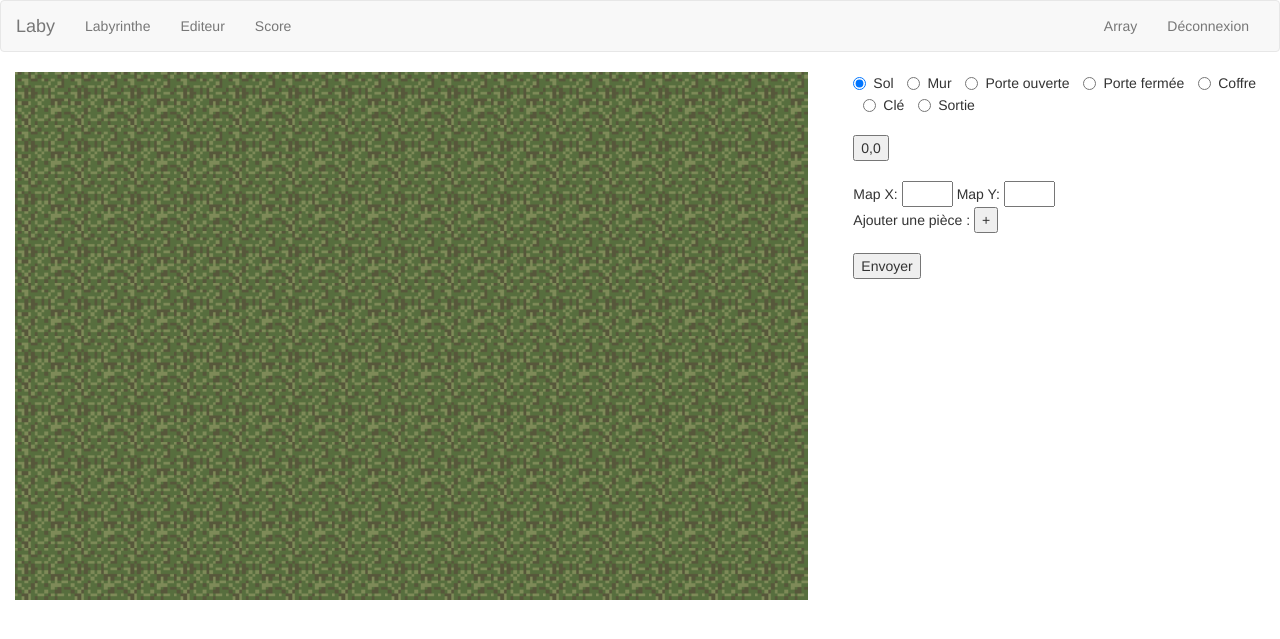
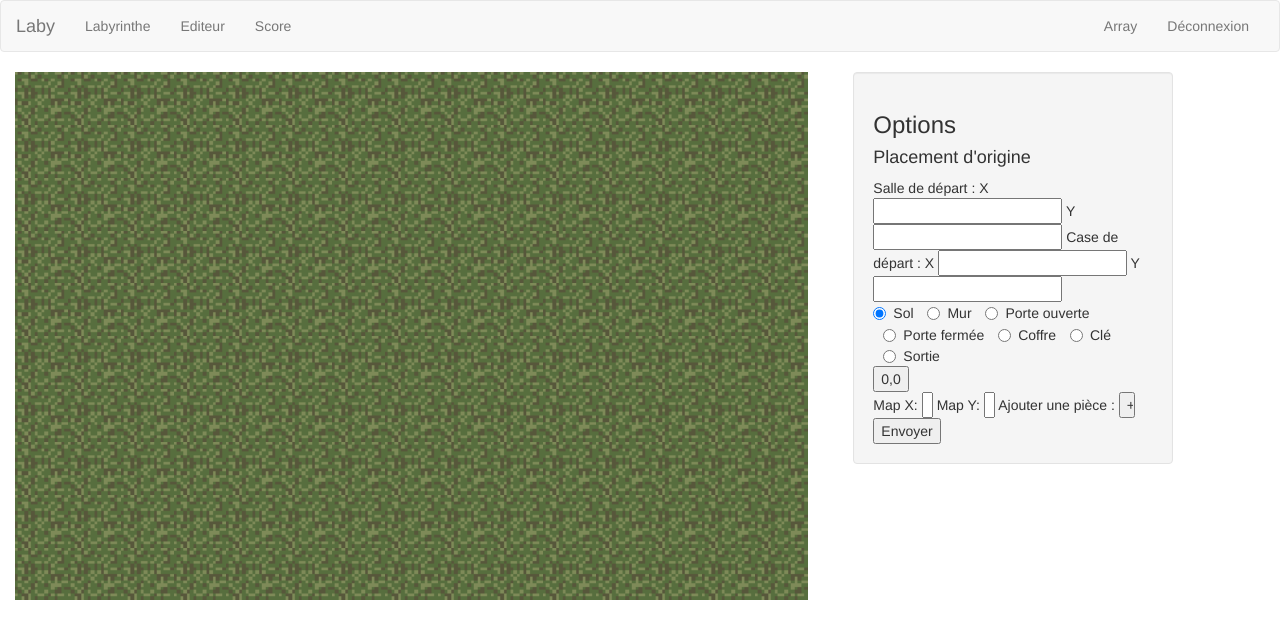
Before and after one commit to sticmac/Laby, a PHP site: page /editor.php in a window 1280 px wide. Shown: the top 639 px of the page. Run offline with PHP 8.4, Linux system fonts and the light colour scheme; the visitor is signed in with stand-in values (Sample User, id 1).

Commit message:
Editor modified

```diff
--- a/editor.php
+++ b/editor.php
@@ -17,26 +17,40 @@ if (empty($_SESSION["user"])) {
 	<?php navbar(); ?>
 
 	<div id="laby" class="col-md-8"></div>
+
+	<div id="options" class="col-md-3 well">
+		<h3>Options</h3>
+
+		<div id="origin">
+			<h4>Placement d'origine</h4>
+			Salle de départ : X <input type="text" name="initRoomX"> Y <input type="text"name="initRoomY">
+			Case de départ : X <input type="text" name="initCaseX"> Y <input type="text" name="initCaseY">
+		</div>
+
+		<div id="radios">
 			<label class="radio-inline"><input type="radio" name="optradio" onclick="selectButton('ground');" checked="checked">Sol</label>
 			<label class="radio-inline"><input type="radio" name="optradio" onclick="selectButton('wall');" >Mur</label>
 			<label class="radio-inline"><input type="radio" name="optradio" onclick="selectButton('ground');" >Porte ouverte</label>
 			<label class="radio-inline"><input type="radio" name="optradio" onclick="selectButton('door');" >Porte fermée</label>
 			<label class="radio-inline"><input type="radio" name="optradio" onclick="selectButton('chest');" >Coffre</label>
 			<label class="radio-inline"><input type="radio" name="optradio" onclick="selectButton('key');" >Clé</label>
-		<label class="radio-inline"><input type="radio" name="optradio" onclick="selectButton('chest');" >Sortie</label>
-	<br>
-	<br>
+			<label class="radio-inline"><input type="radio" name="optradio" onclick="selectButton('exit');" >Sortie</label>
+		</div>
+
 		<div id="boutons">
-		<td> <input type="button" value="0,0" onclick="changeMap(0,0);" /> </td>
+			<input type="button" value="0,0" onclick="changeMap(0,0);" />
 		</div>
-	<br>
+
 		<div id="b_creator">
 			Map X: <input type="text" name="coorX">
 			Map Y: <input type="text" name="coorY">
+
+			Ajouter une pièce : <input type="button" value="+" onclick="addMap();" />
 		</div>
-	Ajouter une pièce : <input type="button" value="+" onclick="addMap();" />
-	<br>
-	<br>
+
+		<div>
 			<input type="button" value="Envoyer" onclick="sendMap();" >
+		</div>
+	</div>
 </body>
 </html>
```
Lines whose indentation alone changed are shown as unchanged.
